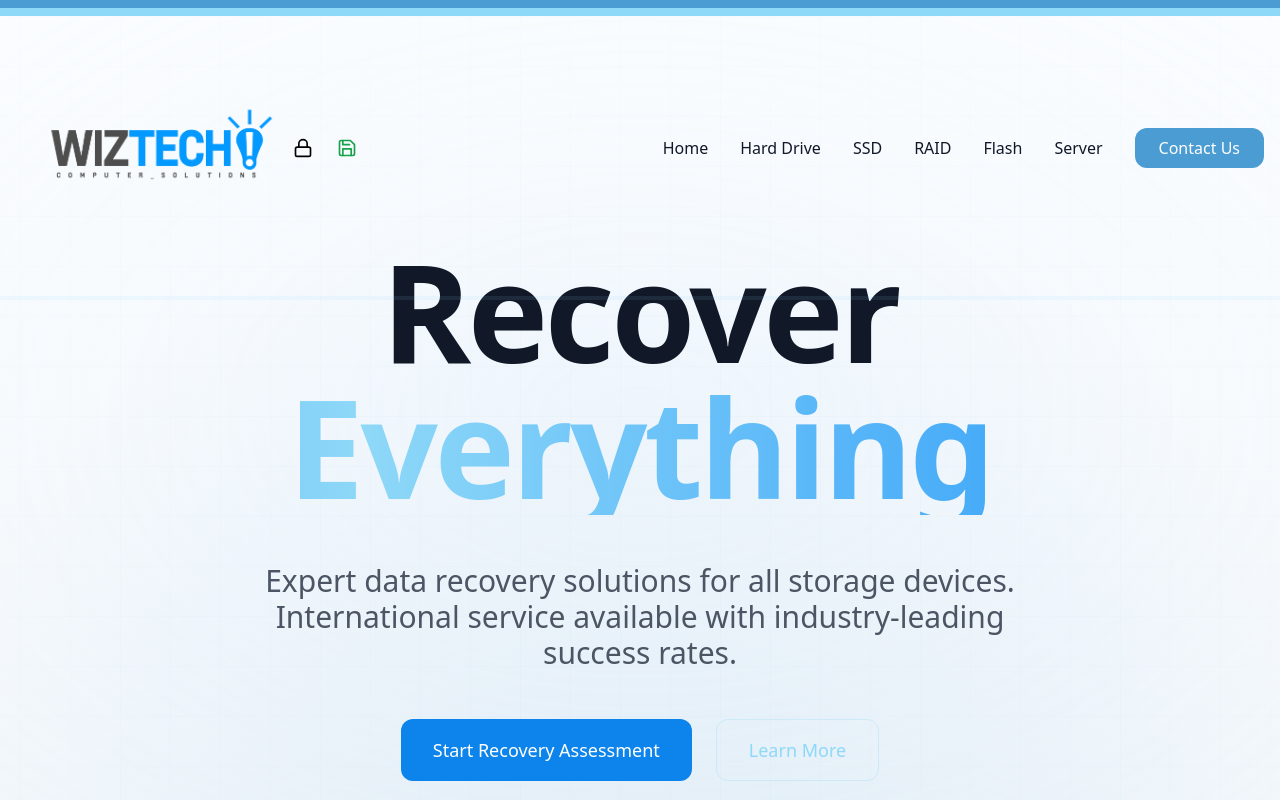
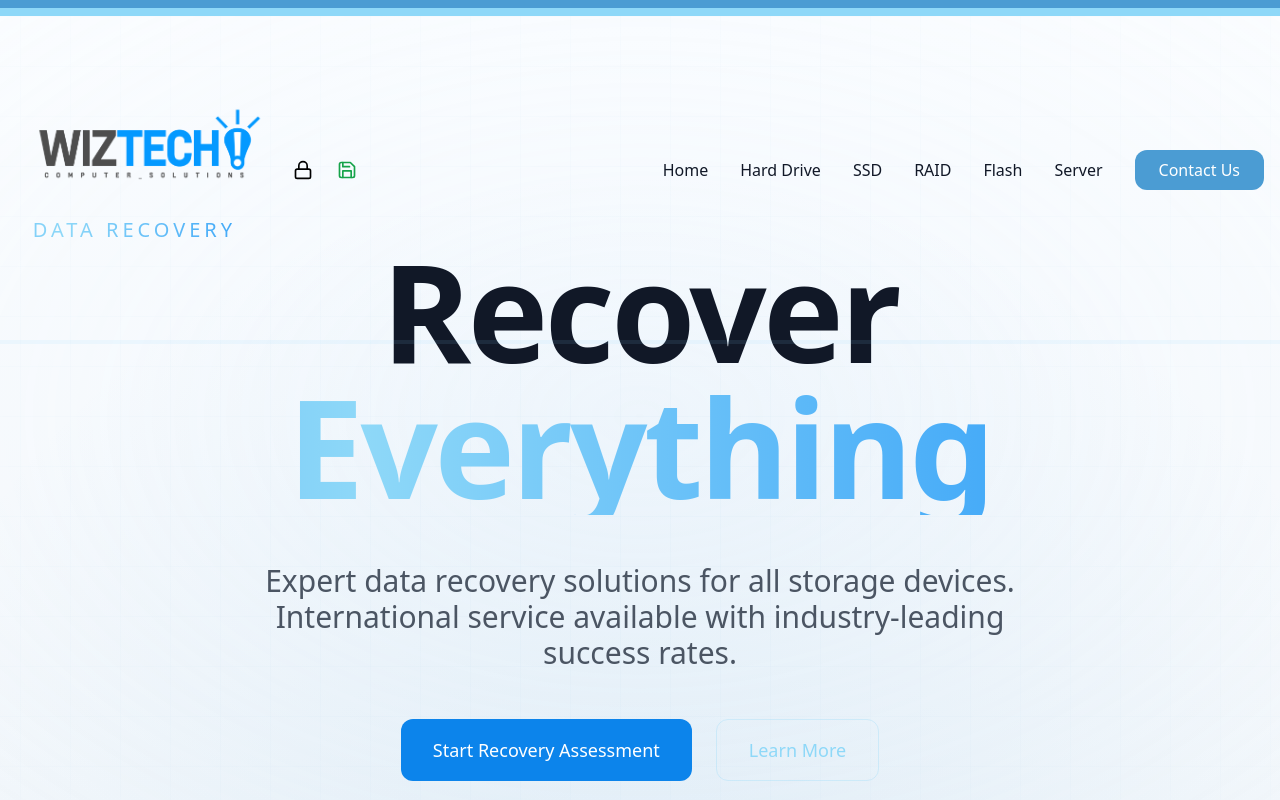
Before and after one commit to WizTizzle/DRWIZTECH, a React (Vite) app: page / in a window 1280 px wide. Shown: the top 800 px of the page. Built offline with nearby package versions, Linux system fonts and the light colour scheme; a web font is replaced by a local one.

Commit message:
Update Header spacing

```diff
--- a/src/components/Header.tsx
+++ b/src/components/Header.tsx
@@ -99,6 +99,7 @@ export function Header() {
               transition={{ type: "spring", stiffness: 400 }}
             >
               <Link to="/" className="block">
+                <div className="flex flex-col items-center">
                   <img
                     src="/images/Final logo WIZTECH.png"
                     alt="WizTech Logo"
@@ -109,6 +110,10 @@ export function Header() {
                     }}
                     className="w-auto object-contain transition-all duration-300"
                   />
+                  <div className="text-xl font-display tracking-[0.2em] text-transparent bg-clip-text bg-gradient-to-r from-primary-300 via-primary-400 to-primary-300 animate-shine [background-size:200%_auto] mt-4">
+                    DATA RECOVERY
+                  </div>
+                </div>
               </Link>
             </motion.div>
 
```
Lines whose indentation alone changed are shown as unchanged.
